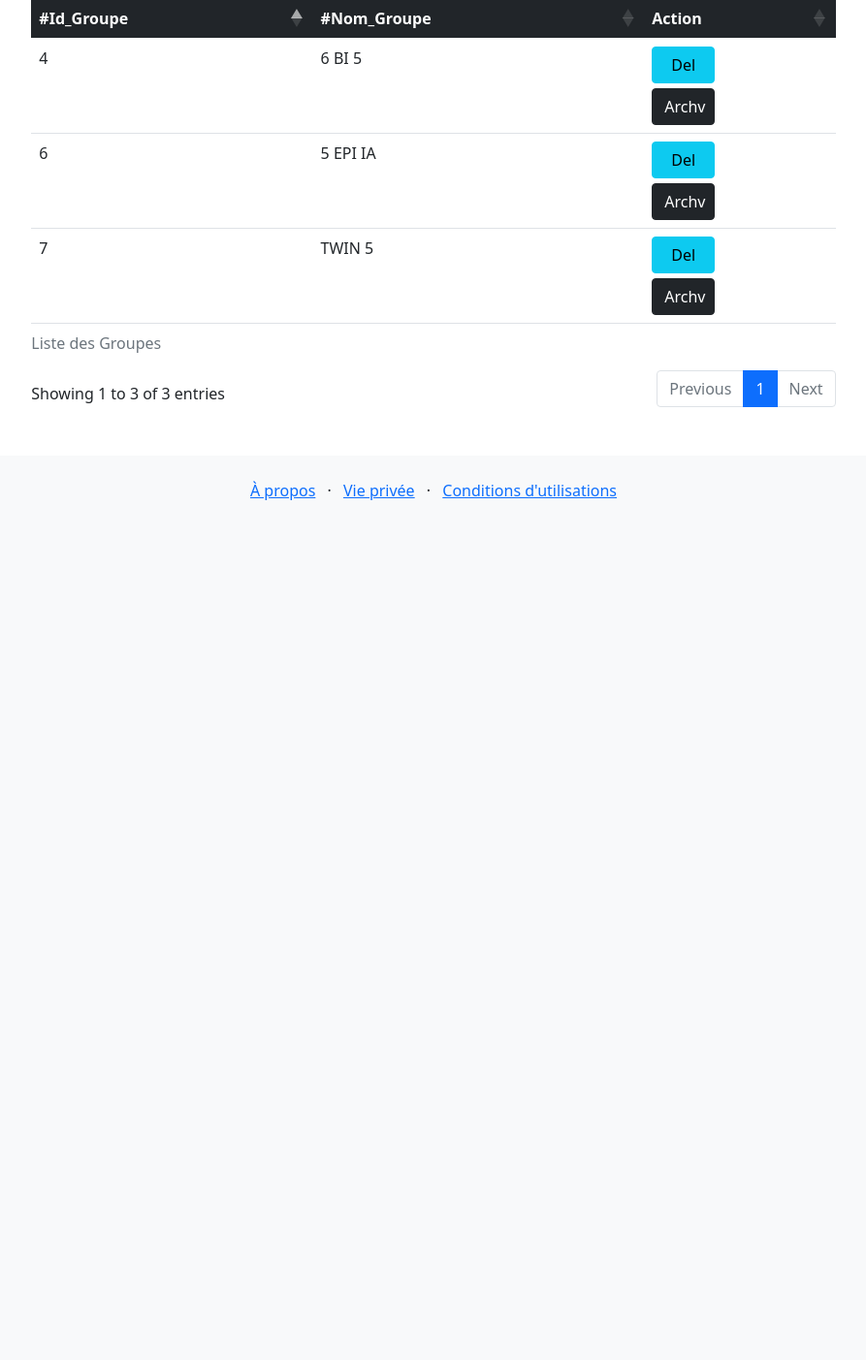
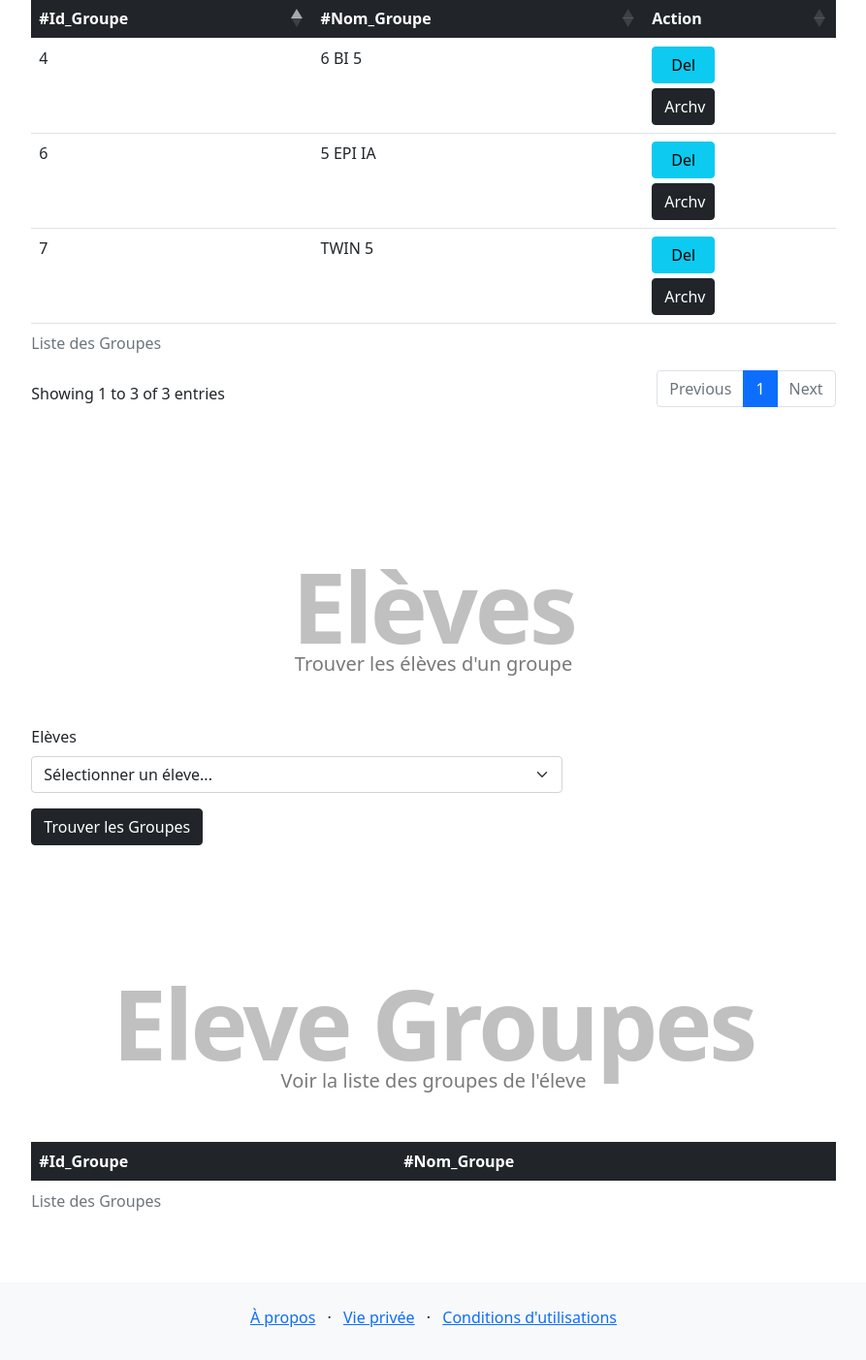
Before and after one commit to FaresEsprit20/ZiedApp, a PHP site: page /GroupesView.php in a window 1280 px wide. Shown: the part 1362-2765 px from the top of the page at 97% size, without its empty margins (193-1086 px from the left). Before the commit the page ends 1878 px from the top, so only its background shows below. Run offline with PHP 8.4, Linux system fonts and the light colour scheme; data comes from the database, SQL or seed files in the repository; lists and menus that the app fills with data are empty; some libraries are stand-ins or nearby versions.

Commit message:
final commit

```diff
--- a/ElevesView.php
+++ b/ElevesView.php
@@ -295,7 +295,7 @@
       <div class="locataires-table mt-5 mb-5">
         <div class="table-responsive">
 
-          <table class="table display" id="reservationsDatatable">
+          <table class="table display" id="eleDatatable">
             <caption>Liste des Eleves</caption>
             <thead class="table-dark">
               <th scope="col">#Id_Eleve</th>
--- a/GroupesView.php
+++ b/GroupesView.php
@@ -266,6 +266,96 @@
 
 <!-- End Products -->
 
+
+<!-- Start Groupes -->
+
+<section class="geView" id="geView">
+  <div class="container-fluid">
+    <div class="special-heading">Elèves</div>
+      <p>Trouver les élèves d'un groupe</p>
+  <div class="row">
+  <div class="col col-sm col-lg-2">
+  </div>
+    <div class="col-12 col-sm-12 col-lg-8">
+
+
+      <div class="products-table mt-5 mb-5">
+        <div class="table-reservations">
+
+
+
+        <form class="row g-3" id="editeleve">
+
+
+  <div class="col-md-8">
+  <label for="eleve_id" class="form-label">Elèves</label>
+    <select id="eleve_id" class="form-select" required>
+      <option selected  value="nil">Sélectionner un éleve...</option>
+    </select>
+    <div id="ie" style="visibility:hidden">
+
+    </div>
+  </div>
+
+  <div class="col-12">
+    <button type="submit" class="btn btn-dark">Trouver les Groupes</button>
+  </div>
+
+</form>
+
+
+
+        </div>
+
+    </div>
+  </div>
+  <div class="col col-sm col-lg-2">
+  </div>
+  </div>
+
+</section>
+
+<!-- End Groupes -->
+
+
+<!-- Start Products -->
+
+<section class="GroupesTable" id="GroupeTable">
+  <div class="container-fluid">
+    <div class="special-heading">Eleve Groupes</div>
+      <p>Voir la liste des groupes de l'éleve</p>
+  <div class="row">
+  <div class="col col-sm col-lg-2">
+  </div>
+    <div class="col-12 col-sm-12 col-lg-8">
+
+
+      <div class="locataires-table mt-5 mb-5">
+        <div class="table-responsive">
+
+          <table class="table display" id="egDatatable">
+            <caption>Liste des Groupes</caption>
+            <thead class="table-dark">
+              <th scope="col">#Id_Groupe</th>
+              <th scope="col">#Nom_Groupe</th>
+            </thead>
+            <tbody id="tbodyEG">
+
+            </tbody>
+          </table>
+
+        </div>
+
+    </div>
+  </div>
+  <div class="col col-sm col-lg-2">
+  </div>
+  </div>
+
+</section>
+
+<!-- End Products -->
+
 </main>
 <footer>
     <div class="bg-light">
--- a/assets/js/Eleves/datatableEleves.js
+++ b/assets/js/Eleves/datatableEleves.js
@@ -68,7 +68,7 @@ $(document).ready(function(){
 
                   $("#tbodyGroupes").append(row);
                 }
-
+                 $("#eleDatatable").DataTable();
                 $("#tbodyGroupes").on('click','#btnDelete', function(){
                     var id =   $(this).closest('tr').find('.group_id').text();
                     var object = {
--- a/assets/js/Groupes/datatableGroupes.js
+++ b/assets/js/Groupes/datatableGroupes.js
@@ -258,5 +258,106 @@ $(document).ready(function(){
 
 
 
+//trouver eleves group
+
+//get dashboard data
+$.ajax({
+    type: "GET",
+    url: "http://localhost/Zied/server/Api/Eleves/GetAllEleves.php",
+    dataType: "json",
+    success: function(data){
+      var jsonData = data;
+      console.log("Eleves data loaded ....");
+      console.log(jsonData);
+
+      for(var item of jsonData){
+        var option = new Option(item.nom_eleve + " "+item.prenom_eleve,item.code_eleve);
+      $("#eleve_id").append(option);
+    }
+
+
+
+           //edit group
+// this is the id of the form
+$("#editeleve").submit(function(e) {
+
+e.preventDefault(); // avoid to execute the actual submit of the form.
+
+var form = $(this);
+var isValid = false;
+
+var idgroup = $("#eleve_id").val();
+
+
+if( idgroup =="nil"){
+    $("#ie").css("visibility","visible");
+    isValid = false;
+    $("#eleve_id").removeClass("is-valid");
+    $("#eleve_id").addClass("is-invalid");
+    console.log(inputSalle);
+    console.log(isValid);
+    $("#ie").removeClass("valid-feedback");
+    $("#ie").addClass("invalid-feedback");
+    $("#ie").html("Champ invalide");
+    return false;
+    }else{
+    isValid = true;
+    $("#ig").css("visibility","visible");
+    $("#eleve_id").removeClass("is-invalid");
+    $("#eleve_id").addClass("is-valid");
+    console.log(isValid);
+    $("#ie").removeClass("invalid-feedback");
+    $("#ie").addClass("valid-feedback");
+    $("#ie").html("Champ valide");
+    }
+
+
+if(isValid == true){
+
+let object = {
+code_eleve: $("#eleve_id").val()
+};
+console.log("object" +JSON.stringify(object));
+$.ajax({
+       type: "POST",
+       url: "http://localhost/Zied/server/Api/Groupes/FindGroupsByEleves.php",
+       data: JSON.stringify(object),
+       dataType: 'json',
+       contentType: 'application/json',
+       success: function(data)
+       {
+           var jsonData = data;
+            // show response from the php script.
+            console.log("Groups data loaded ....");
+              console.log(jsonData);
+
+              for(item of jsonData){
+
+                  var row = "<tr>";
+                  row+='<td class="id_group">'+item.id_groupe+'</td>';
+                  row+="<td>"+item.nom_groupe+"</td>";
+                  row+="</td>";
+
+                $("#tbodyEG").append(row);
+              }
+       }
+     });
+
+    }
+});
+
+
+    },
+    error: function (data) { alert("Server Error"); }
+});
+
+
+
+
+
+
+
+
+
 
     });
--- a/models/GroupeModel.php
+++ b/models/GroupeModel.php
@@ -71,12 +71,31 @@ class GroupeModel {
         }
     }
 
+
     public function getGroups() {
         $stmt = $this->conn->prepare("SELECT * from groupe WHERE archive_state = 0 ");
         $stmt->execute();
         $result = $stmt->fetchAll(PDO::FETCH_ASSOC);
         echo json_encode($result);
+    }
+
+
+    public function  FindGroupsByEleves() {
+        $json = file_get_contents('php://input');
+        $data = json_decode($json, true);
+        if(isset($data["code_eleve"])){
+        $stmt = $this->conn->prepare("SELECT * from groupe,groupe_eleve WHERE (groupe.id_groupe = groupe_eleve.id_groupe) AND (groupe_eleve.id_eleve = ? )  ");
+        $stmt->execute([$data["code_eleve"]]);
+        $result = $stmt->fetchAll(PDO::FETCH_ASSOC);
+        echo json_encode($result);
+    }else{
+        echo(json_encode(http_response_code(401)));
+        die();
+    }
+
 
     }
 
+
+
 }
```
Also changed, not shown: server/API/Groupes/FindGroupsByEleves.php (added, +11 -0 lines).
